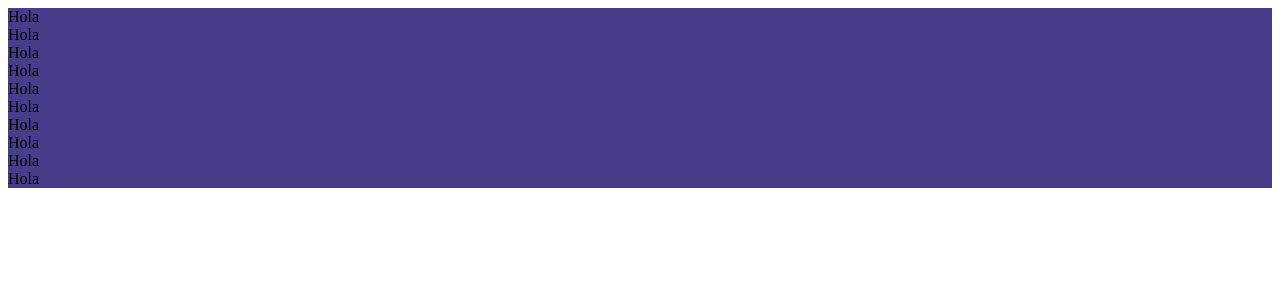
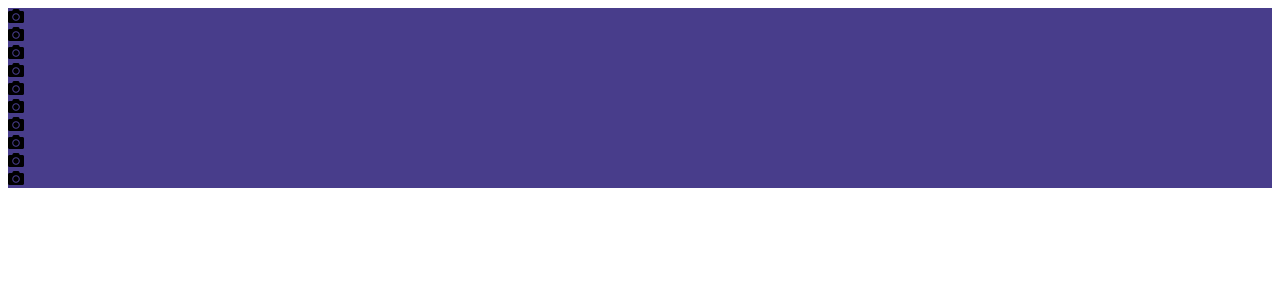
Before and after one commit to El-Mendez/Web_Lab08, a React app: page / in a window 1280 px wide. Shown: the top 300 px of the page. Built offline with nearby package versions, Linux system fonts and the light colour scheme.

Commit message:
Logré incluir font-awesome en el proyecto.

```diff
--- a/app/src/components/App/App.js
+++ b/app/src/components/App/App.js
@@ -35,7 +35,6 @@ export default class App extends React.Component {
             <div className={"App"}>
                 <CardBoard
                     deck={this.state.deck}
-                    selectedGroup={this.state.selectedGroup}
                     selectCard={(card) => this.selectCard(card)}
                 />
             </div>
--- a/app/src/components/Card/Card.js
+++ b/app/src/components/Card/Card.js
@@ -36,7 +36,7 @@ export default class Carta extends React.Component {
             <div className={"card"} onClick={this.handleClick}>
                 <ReactCardFlip isFlipped={this.state.beingCompared || this.state.wasGuessed}>
                     <div className={"cardFront"}>
-                        Hola
+                        <i className={"fas fa-camera"}/>
                     </div>
 
                     <div className={"cardBack"}>
--- a/app/src/index.js
+++ b/app/src/index.js
@@ -1,5 +1,6 @@
 import React from "react";
 import ReactDOM from "react-dom";
 import App from "./components/App/App"
+import "@fortawesome/fontawesome-free/css/all.css"
 
 ReactDOM.render(<App />, document.getElementById("root"));
--- a/package.json
+++ b/package.json
@@ -16,6 +16,7 @@
     "@babel/preset-react": "^7.12.13",
     "babel-loader": "^8.2.2",
     "clean-webpack-plugin": "^3.0.0",
+    "file-loader": "^6.2.0",
     "html-webpack-plugin": "^5.3.1",
     "webpack": "^5.24.4",
     "webpack-cli": "^4.5.0",
@@ -23,6 +24,7 @@
     "webpack-merge": "^5.7.3"
   },
   "dependencies": {
+    "@fortawesome/fontawesome-free": "^5.15.2",
     "css-loader": "^5.1.2",
     "react": "^17.0.1",
     "react-card-flip": "^1.1.0",
--- a/webpack.common.js
+++ b/webpack.common.js
@@ -33,6 +33,10 @@ module.exports = {
             {
                 test: /\.css$/,
                 use: ["style-loader", "css-loader"],
+            },
+            {
+                test: /\.(svg|eot|woff|woff2|ttf)$/,
+                use: ['file-loader']
             }
         ]
     },
```
Also changed, not shown: 1 other file (tests, documents, lock files or other folders).
